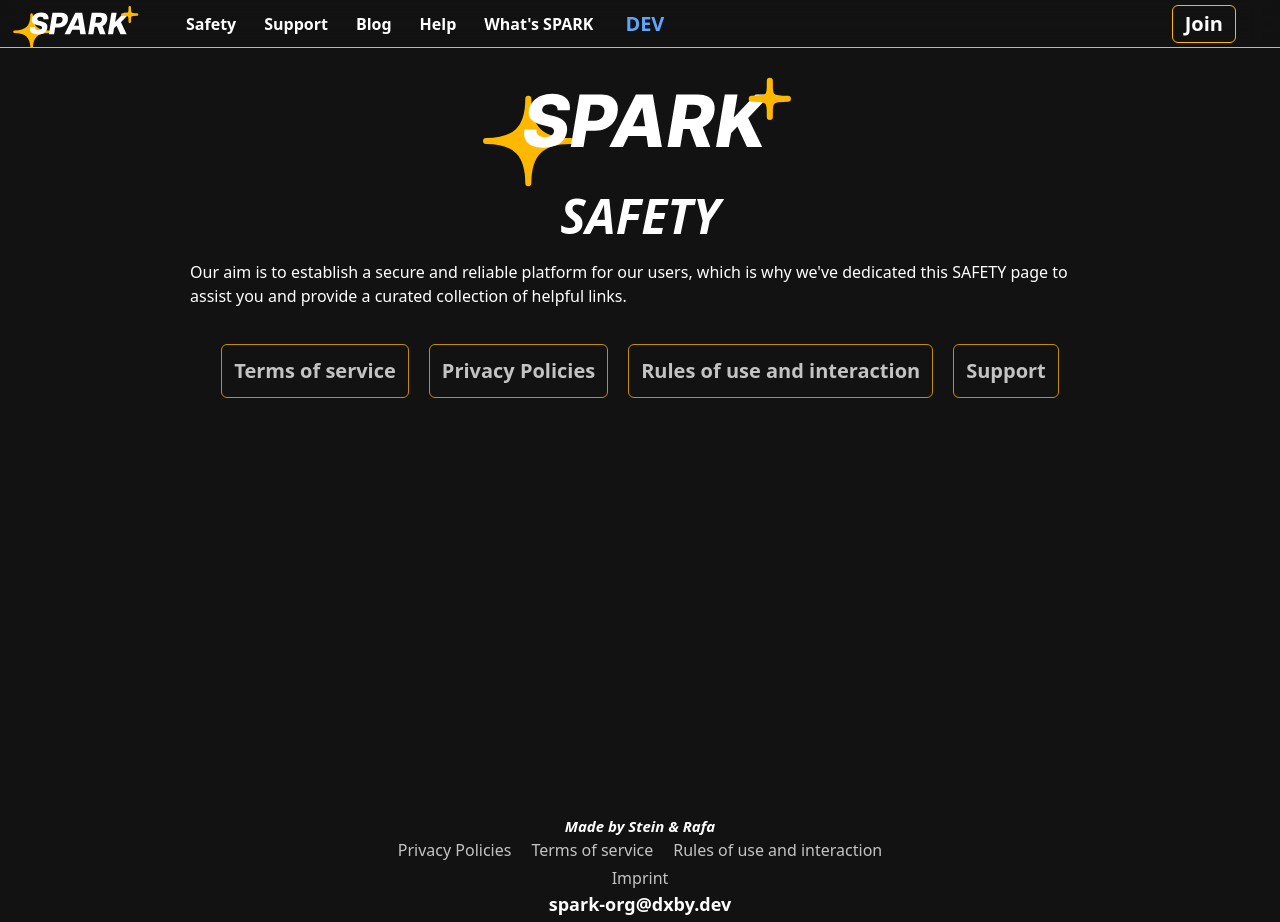
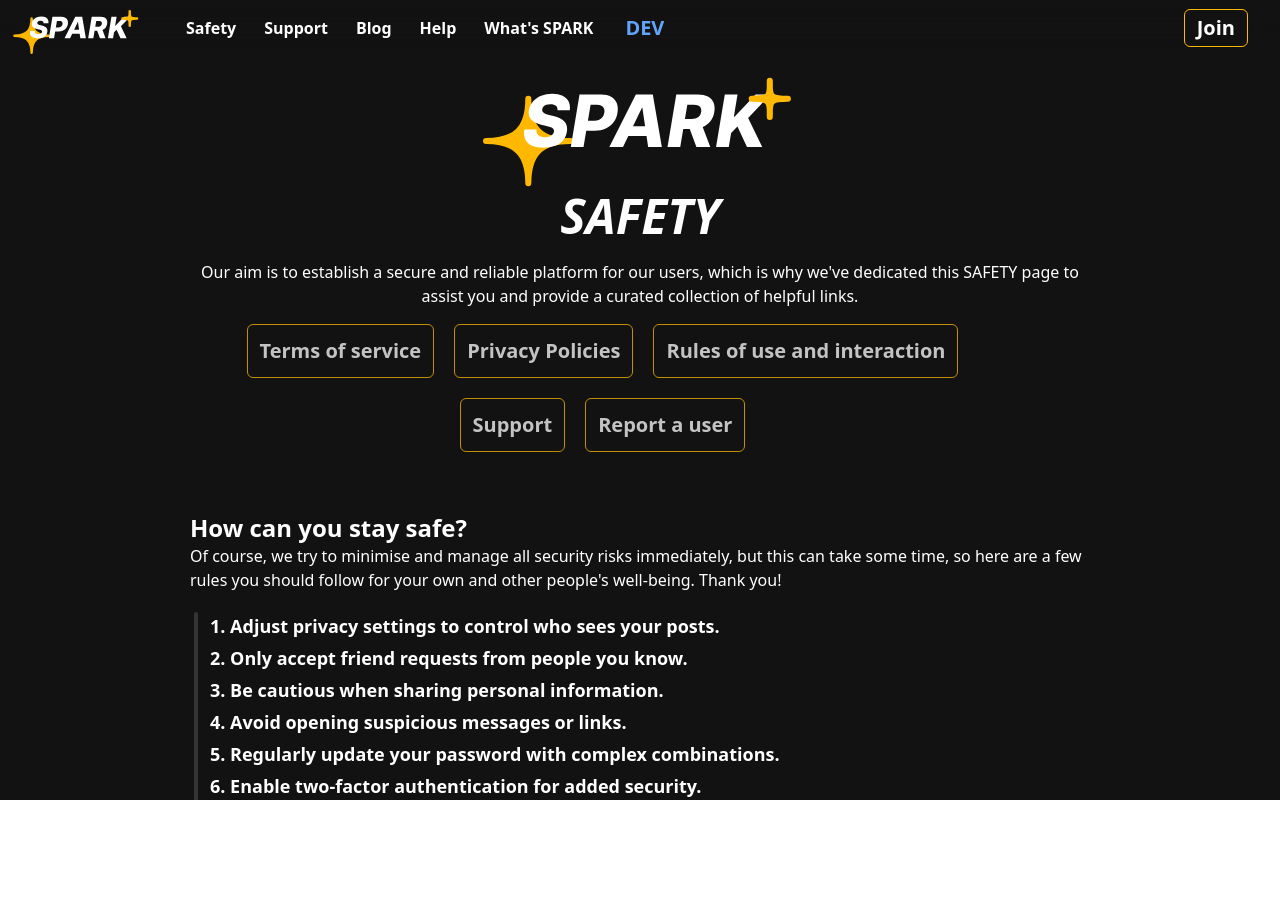
Before and after one commit to TheSparkApp/frontend, a Next.js app: page /safety in a window 1280 px wide. After the commit the page ends 800 px from the top, so only its background shows below. Built offline with nearby package versions, Linux system fonts and the light colour scheme.

Commit message:
Added mobile support + Hamburger menu

```diff
--- a/src/app/blog/[blogId]/page.tsx
+++ b/src/app/blog/[blogId]/page.tsx
@@ -62,7 +62,7 @@ export default function PostPage({ params }: Params) {
 				</div>
 				<h1
 					style={{ color: theme?.theme.colors.text }}
-					className="text-8xl text-center -translate-y-16 font-black italic select-none">
+					className="text-5xl mobile-5xl text-center -translate-y-16 font-black italic select-none">
 					{blogname}
 				</h1>
 				<div
--- a/src/app/safety/page.tsx
+++ b/src/app/safety/page.tsx
@@ -36,26 +36,84 @@ export default function Safety() {
 							SAFETY
 						</h1>
 					</div>
-					<span>
+					<span className="w-full text-center">
 						Our aim is to establish a secure and reliable platform
 						for our users, which is why we&apos;ve dedicated this
 						SAFETY page to assist you and provide a curated
 						collection of helpful links.
 					</span>
+					<div className="w-11/12 max-w-[900px] items-center justify-center flex-row mb-10 gap-x-5 gap-y-3 rounded-md flex flex-wrap p-2 pb-5">
+						<CardDiv
+							text="Terms of service"
+							link="/terms-of-service"
+						/>
+						<CardDiv
+							text="Privacy Policies"
+							link="/privacy-policy"
+						/>
+						<CardDiv
+							text="Rules of use and interaction"
+							link="/rules"
+						/>
+						<CardDiv text="Support" link="/support" />
+						<CardDiv text="Report a user" link="/terms-of-service/report" />
+					</div>
+					<h1
+						style={{ color: theme?.theme.colors.text }}
+						className="font-black text-2xl select-none">
+						How can you stay safe?
+					</h1>
+					<span className="">
+						Of course, we try to minimise and manage all security
+						risks immediately, but this can take some time, so here
+						are a few rules you should follow for your own and other
+						people&apos;s well-being. Thank you!
+					</span>
+					<div className="flex flex-row mt-5 ml-1">
+						<div
+							style={{
+								background: theme?.theme.colors.secondary,
+							}}
+							className="h-full w-1 rounded-full"></div>
+						<div className="flex select-all flex-col ml-3 gap-1">
+							<span className="font-semibold text-lg">
+								1. Adjust privacy settings to control who sees
+								your posts.
+							</span>
+							<span className="font-semibold text-lg">
+								2. Only accept friend requests from people you
+								know.
+							</span>
+							<span className="font-semibold text-lg">
+								3. Be cautious when sharing personal
+								information.
+							</span>
+							<span className="font-semibold text-lg">
+								4. Avoid opening suspicious messages or links.
+							</span>
+							<span className="font-semibold text-lg">
+								5. Regularly update your password with complex
+								combinations.
+							</span>
+							<span className="font-semibold text-lg">
+								6. Enable two-factor authentication for added
+								security.
+							</span>
+							<span className="font-semibold text-lg">
+								7. Moderate the content you post for
+								appropriateness.
+							</span>
+							<span className="font-semibold text-lg">
+								8. Report suspicious activity to app support.
+							</span>
+							<span className="font-semibold text-lg">
+								9. Keep your eyes and ears open for scam attacks
+							</span>
+						</div>
+					</div>
 				</div>
-				<div
-					className="w-11/12 max-w-[900px] items-center justify-center flex-row mb-10 gap-x-5 gap-y-3 rounded-md flex flex-wrap p-2 pb-5">
-					<CardDiv text="Terms of service" link="/terms-of-service" />
-					<CardDiv text="Privacy Policies" link="/privacy-policy" />
-					<CardDiv
-						text="Rules of use and interaction"
-						link="/rules"
-					/>
-					<CardDiv text="Support" link="/support" />
-				</div>
-
+			<Footer />
 			</main>
-			<Footer />
 		</div>
 	);
 }
--- a/src/app/util.css
+++ b/src/app/util.css
@@ -22,11 +22,35 @@ a {
 	.hideon-phone {
 		display: none;
 	}
-	.hideon-phone {
-		display: none;
+	.show-phone {
+		display: block;
+	}
+	.justify-center-phone {
+		justify-items: center !important;
+	}
+	.items-center-phone {
+		align-items: center !important;
+	}
+	.mobile-6xl {
+		@apply text-4xl;
+	}
+	.mobile-5xl {
+		@apply text-3xl;
+	}
+	.mobile-4xl {
+		@apply text-2xl;
+	}
+	.mobile-3xl {
+		@apply text-xl;
+	}
+	.mobile-2xl {
+		@apply text-xl;
+	}
+	.mobile-xl {
+		@apply text-lg;
 	}
 }
-@media (min-width: 601px) and (max-width: 900px) {
+@media (min-width: 601px) and (max-width: 920px) {
 	.hideon-ipad {
 		display: none;
 	}
@@ -47,3 +71,6 @@ select option {
 a:hover {
 	@apply ease-in transition-all duration-75 no-underline hover:underline;
 }
+br {
+	@apply select-none;
+}
--- a/src/components/homepage/NavBar.tsx
+++ b/src/components/homepage/NavBar.tsx
@@ -1,12 +1,13 @@
 import { LOGO } from "@/components/LOGO";
 import React, { useEffect, useState } from "react";
-import { RiArrowDropDownLine } from "react-icons/ri";
 import { ThemeContext } from "../ThemeProvider";
 import { useRouter } from "next/navigation";
+import { FaBars, FaBarsStaggered } from "react-icons/fa6";
 
 export const NavBar = () => {
 	const theme = React.useContext(ThemeContext);
 	const [isTokenSet, setIsTokenSet] = useState(false);
+	const [isPhoneMenuOpen, setIsPhoneMenuOpen] = useState(false);
 
 	useEffect(() => {
 		if (localStorage.getItem("token")) {
@@ -17,9 +18,10 @@ export const NavBar = () => {
 	const router = useRouter();
 
 	return (
+		<>
 			<div
 				style={{ borderColor: theme?.theme.colors.accent }}
-			className="w-full backdrop-blur-lg h-12 max-h-12 min-h-12 p-1 flex overflow-y-hidden flex-row fixed z-50 justify-start items-center border-b border-gray-900 border-spacing-1.5">
+				className="w-full backdrop-blur-lg h-14 max-h-14 min-h-14 p-1 flex overflow-y-hidden flex-row fixed z-50 justify-start items-center  border-gray-900 border-spacing-1.5">
 				<div
 					onClick={() => router.push("/")}
 					className="translate-y-1 ml-2 cursor-pointer">
@@ -41,25 +43,33 @@ export const NavBar = () => {
 							onClick={() => router.push("/safety")}
 							style={{ color: theme?.theme.colors.text }}
 							className="flex flex-row justify-center select-none hideon-phone hover:opacity-80 items-center cursor-pointer ml-3 p-2 hover:translate-x-1 hover:-translate-y-1 text-nowrap rounded-md transition-all ease-in duration-75">
-						<span className="font-semibold text-base">Safety</span>
+							<span className="font-semibold text-base">
+								Safety
+							</span>
 						</div>
 						<div
 							onClick={() => router.push("/support")}
 							style={{ color: theme?.theme.colors.text }}
 							className="flex flex-row justify-center select-none hideon-phone hover:opacity-80 items-center cursor-pointer ml-3 p-2 hover:translate-x-1 hover:-translate-y-1 text-nowrap rounded-md transition-all ease-in duration-75">
-						<span className="font-semibold text-base">Support</span>
+							<span className="font-semibold text-base">
+								Support
+							</span>
 						</div>
 						<div
 							onClick={() => router.push("/blog")}
 							style={{ color: theme?.theme.colors.text }}
 							className="flex flex-row justify-center select-none hideon-phone hover:opacity-80 items-center cursor-pointer ml-3 p-2 hover:translate-x-1 hover:-translate-y-1 text-nowrap rounded-md transition-all ease-in duration-75">
-						<span className="font-semibold text-base">Blog</span>
+							<span className="font-semibold text-base">
+								Blog
+							</span>
 						</div>
 						<div
 							onClick={() => router.push("/help")}
 							style={{ color: theme?.theme.colors.text }}
 							className="flex flex-row justify-center select-none hideon-phone hover:opacity-80 items-center cursor-pointer p-2 hover:translate-x-1 hover:-translate-y-1 ml-3 text-nowrap rounded-md transition-all ease-in duration-75">
-						<span className="font-semibold text-base">Help</span>
+							<span className="font-semibold text-base">
+								Help
+							</span>
 						</div>
 						<div
 							onClick={() => router.push("/#whats-it")}
@@ -81,22 +91,87 @@ export const NavBar = () => {
 					<div className="w-fit mr-10  relative h-full flex-row flex justify-end items-center">
 						<div
 							style={{ borderColor: theme?.theme.colors.accent }}
-						className="absolute bg-transparent border border-spacing-2 no-underline p-3 pt-1 ml-5 ease-in duration-150 transition-all hover:bg-yellow-500 pb-1 cursor-pointer rounded-md">
+							className="absolute bg-transparent border border-spacing-2 no-underline translate-x-3 backdrop-blur-sm p-3 pt-1 ml-5 ease-in duration-150 transition-all hover:bg-yellow-500 pb-1 cursor-pointer rounded-md">
 							<a
 								onClick={(e) => {
-								e.preventDefault()
+									e.preventDefault();
 									router.push(
 										isTokenSet ? "/home" : "/auth/login"
-								)
+									);
 								}}
 								href={isTokenSet ? "/home" : "/auth/login"}
-							style={{ color: theme?.theme.colors.text, textDecoration: 'none' }}
+								style={{
+									color: theme?.theme.colors.text,
+									textDecoration: "none",
+								}}
 								className="font-bold text-xl text-nowrap no-underline opacity-100">
 								{isTokenSet ? "Open Spark" : "Join"}
 							</a>
 						</div>
 					</div>
+					<div
+						className="border border-spacing-2 p-2 rounded-md cursor-pointer hidden show-phone mr-5"
+						style={{ borderColor: theme?.theme.colors.accent }}
+						onClick={() => {
+							setIsPhoneMenuOpen(!isPhoneMenuOpen);
+						}}>
+						{isPhoneMenuOpen ? (
+							<FaBarsStaggered
+								color={theme?.theme.colors.text}
+								size={25}
+								opacity={0.75}
+							/>
+						) : (
+							<FaBars
+								color={theme?.theme.colors.text}
+								size={25}
+							/>
+						)}
 					</div>
 				</div>
+			</div>
+			<div className="show-phone hidden h-fit w-full">
+				{isPhoneMenuOpen ? (
+					<div
+						style={{ borderColor: theme?.theme.colors.secondary }}
+						className="hidden show-phone mt-16 w-full flex-row border-b pb-5">
+						<div
+							onClick={() => router.push("/safety")}
+							style={{ color: theme?.theme.colors.text }}
+							className="flex flex-row justify-center select-none hover:opacity-80 items-center cursor-pointer text-nowrap">
+							<span className="font-semibold text-xl">
+								Safety
+							</span>
+						</div>
+						<div
+							onClick={() => router.push("/support")}
+							style={{ color: theme?.theme.colors.text }}
+							className="flex mt-5 flex-row justify-center select-none hover:opacity-80 items-center cursor-pointer text-nowrap">
+							<span className="font-semibold text-xl">
+								Support
+							</span>
+						</div>
+						<div
+							onClick={() => router.push("/blog")}
+							style={{ color: theme?.theme.colors.text }}
+							className="flex mt-5 flex-row justify-center select-none hover:opacity-80 items-center cursor-pointer text-nowrap">
+							<span className="font-semibold text-xl">
+								Blog
+							</span>
+						</div>
+						<div
+							onClick={() => router.push("/help")}
+							style={{ color: theme?.theme.colors.text }}
+							className="flex mt-5 flex-row justify-center select-none hover:opacity-80 items-center cursor-pointer text-nowrap">
+							<span className="font-semibold text-xl">
+								Help
+							</span>
+						</div>
+					</div>
+				) : (
+					""
+				)}
+			</div>
+		</>
 	);
 };
```
Also changed, not shown: src/app/page.tsx (+13 -13 lines). Lines whose indentation alone changed are shown as unchanged.
